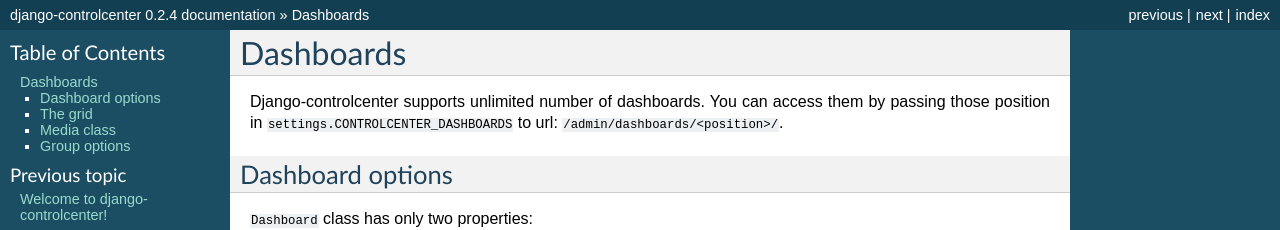
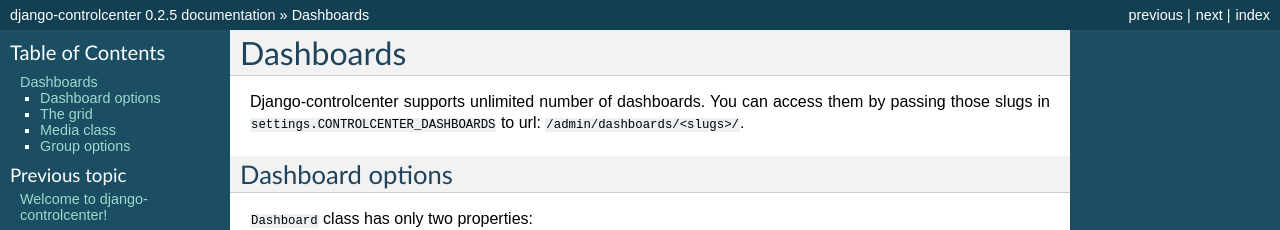
Before and after one commit to darkmoon-joker/django_control, a Sphinx documentation site: the page built from docs/dashboards.rst, in a window 1280 px wide and 900 px high. Shown: the top 230 px of the window. Built offline with Sphinx 7.4.7, drawn with Linux system fonts in a browser that asks for light colours; some of the changed text lies outside the part shown.

Commit message:
Update docs and changelog

```diff
--- a/docs/conf.py
+++ b/docs/conf.py
@@ -10,8 +10,8 @@
 project = 'django-controlcenter'
 copyright = ('{}, Django-controlcenter developers and contributors'
              .format(datetime.date.today().year))
-version = '0.2.4'
-release = '0.2.4'
+version = '0.2.5'
+release = '0.2.5'
 exclude_patterns = ['_build']
 pygments_style = 'sphinx'
 html_theme = 'default'
--- a/docs/dashboards.rst
+++ b/docs/dashboards.rst
@@ -1,7 +1,7 @@
 Dashboards
 ==========
 
-Django-controlcenter supports unlimited number of dashboards. You can access them by passing those position in ``settings.CONTROLCENTER_DASHBOARDS`` to url: ``/admin/dashboards/<position>/``.
+Django-controlcenter supports unlimited number of dashboards. You can access them by passing those slugs in ``settings.CONTROLCENTER_DASHBOARDS`` to url: ``/admin/dashboards/<slugs>/``.
 
 
 Dashboard options
```
Also changed, not shown: README.rst (+10 -4 lines).
